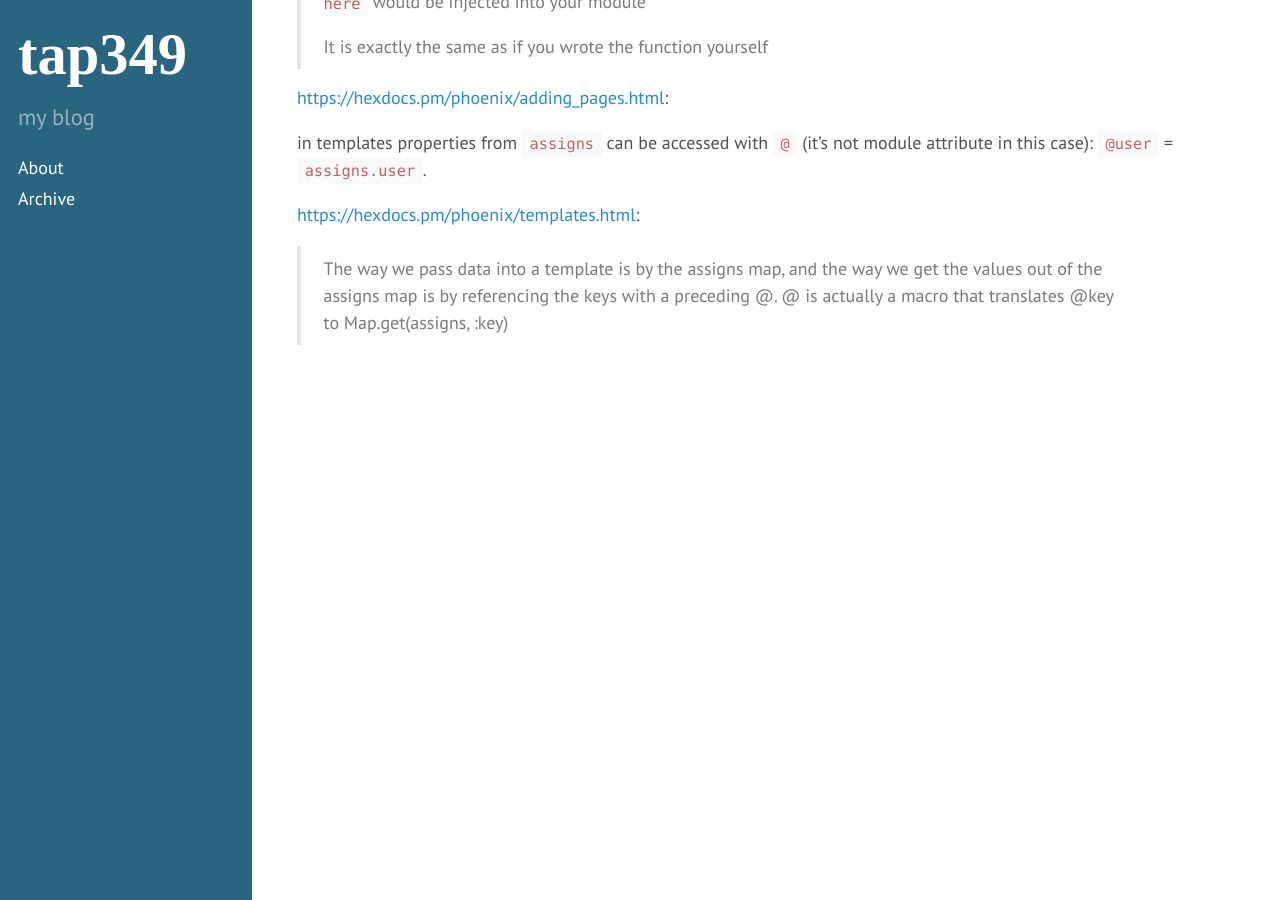
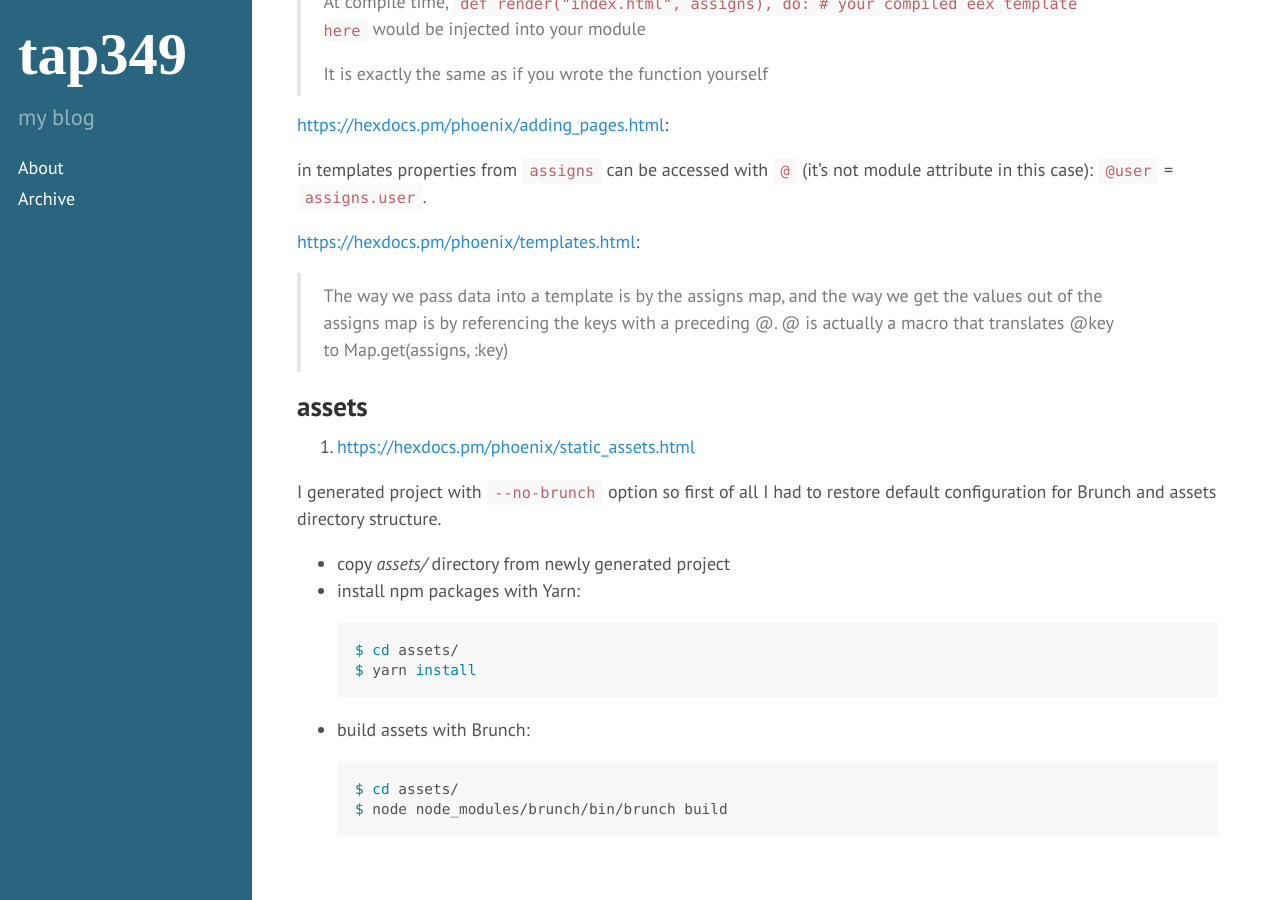
Before and after one commit to tap349/tap349.github.io, a Jekyll site: the page built from _posts/2016-11-12-phoenix.md, in a window 1280 px wide and 900 px high, scrolled down 8541 px. Built offline with Jekyll 4.4.1, drawn with Linux system fonts in a browser that asks for light colours.

Commit message:
update 2017-08-29_00:55:21

````diff
--- a/_posts/2016-11-12-phoenix.md
+++ b/_posts/2016-11-12-phoenix.md
@@ -364,3 +364,25 @@ in templates properties from `assigns` can be accessed with `@`
 > The way we pass data into a template is by the assigns map, and the way we get
 > the values out of the assigns map is by referencing the keys with a preceding @.
 > @ is actually a macro that translates @key to Map.get(assigns, :key)
+
+## assets
+
+1. <https://hexdocs.pm/phoenix/static_assets.html>
+
+I generated project with `--no-brunch` option so first of all I had to
+restore default configuration for Brunch and assets directory structure.
+
+- copy _assets/_ directory from newly generated project
+- install npm packages with Yarn:
+
+  ```sh
+  $ cd assets/
+  $ yarn install
+  ```
+
+- build assets with Brunch:
+
+  ```sh
+  $ cd assets/
+  $ node node_modules/brunch/bin/brunch build
+  ```
````
Also changed, not shown: _posts/2017-05-25-npm.md (+2 -2 lines).
